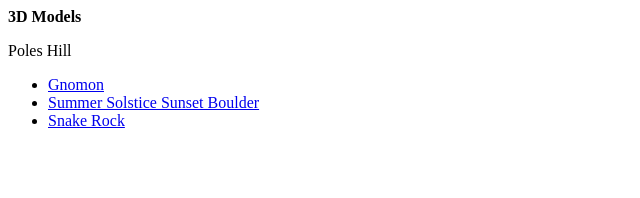
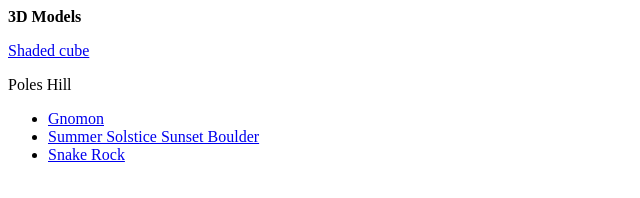
Before and after one commit to markcarlotto/markcarlotto-github.io, a plain HTML site: page index.html in a window 1280 px wide. Shown: the whole page, without its empty margins (0-640 px from the left). Drawn offline with Linux system fonts and the light colour scheme.

Commit message:
Add files via upload

```diff
--- a/index.html
+++ b/index.html
@@ -3,7 +3,8 @@
 <body>
 
 <b>3D Models</b>
-<br>
+<p>
+<a href="./shadedCube.html">Shaded cube</a>
 <p>
 Poles Hill
 <br>
```
